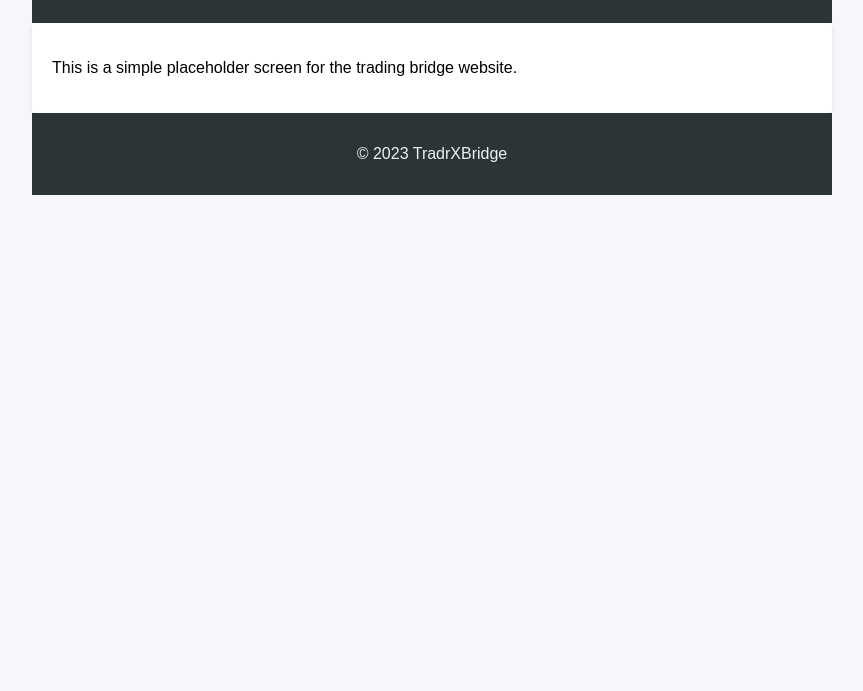
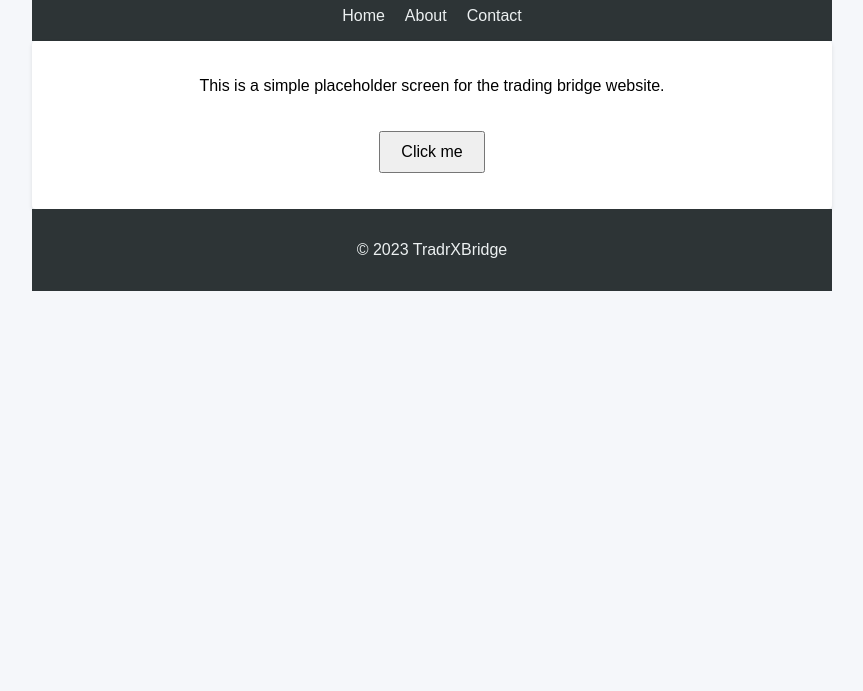
Before and after one commit to nachmanharazi/TradrXBridge, a plain HTML site: page index.html in a window 1280 px wide. Shown: the part 109-800 px from the top of the page, without its empty margins (208-1071 px from the left). Drawn offline with Linux system fonts and the light colour scheme.

Commit message:
Add basic UI with styles and script

```diff
--- a/index.html
+++ b/index.html
@@ -4,43 +4,29 @@
     <meta charset="UTF-8">
     <meta name="viewport" content="width=device-width, initial-scale=1.0">
     <title>TradrXBridge</title>
-    <style>
-        body {
-            font-family: Arial, sans-serif;
-            margin: 0;
-            padding: 0;
-            background-color: #f5f7fa;
-        }
-        .container {
-            max-width: 800px;
-            margin: 0 auto;
-            padding: 20px;
-        }
-        header, footer {
-            text-align: center;
-            padding: 1em 0;
-            background-color: #2d3436;
-            color: #ecf0f1;
-        }
-        main {
-            background-color: #ffffff;
-            padding: 20px;
-            border-radius: 4px;
-            box-shadow: 0 2px 4px rgba(0,0,0,0.1);
-        }
-    </style>
+    <link rel="stylesheet" href="style.css">
 </head>
 <body>
     <div class="container">
         <header>
             <h1>Welcome to TradrXBridge</h1>
+            <nav>
+                <ul>
+                    <li><a href="#">Home</a></li>
+                    <li><a href="#">About</a></li>
+                    <li><a href="#">Contact</a></li>
+                </ul>
+            </nav>
         </header>
         <main>
             <p>This is a simple placeholder screen for the trading bridge website.</p>
+            <button id="infoButton">Click me</button>
+            <p id="info"></p>
         </main>
         <footer>
             <p>&copy; 2023 TradrXBridge</p>
         </footer>
     </div>
+    <script src="script.js"></script>
 </body>
 </html>
--- /dev/null
+++ b/script.js
@@ -0,0 +1,10 @@
+document.addEventListener('DOMContentLoaded', () => {
+    const infoButton = document.getElementById('infoButton');
+    const info = document.getElementById('info');
+
+    if (infoButton) {
+        infoButton.addEventListener('click', () => {
+            info.textContent = 'TradrXBridge is under construction. Stay tuned for updates!';
+        });
+    }
+});
--- /dev/null
+++ b/style.css
@@ -0,0 +1,50 @@
+body {
+    font-family: Arial, sans-serif;
+    margin: 0;
+    padding: 0;
+    background-color: #f5f7fa;
+}
+
+.container {
+    max-width: 800px;
+    margin: 0 auto;
+    padding: 20px;
+}
+
+header, footer {
+    text-align: center;
+    padding: 1em 0;
+    background-color: #2d3436;
+    color: #ecf0f1;
+}
+
+main {
+    background-color: #ffffff;
+    padding: 20px;
+    border-radius: 4px;
+    box-shadow: 0 2px 4px rgba(0,0,0,0.1);
+    text-align: center;
+}
+
+nav ul {
+    list-style: none;
+    padding: 0;
+    margin: 0;
+    display: flex;
+    justify-content: center;
+}
+
+nav li {
+    margin: 0 10px;
+}
+
+nav a {
+    color: #ecf0f1;
+    text-decoration: none;
+}
+
+button {
+    margin-top: 20px;
+    padding: 10px 20px;
+    font-size: 1rem;
+}
```
Also changed, not shown: README.md.
